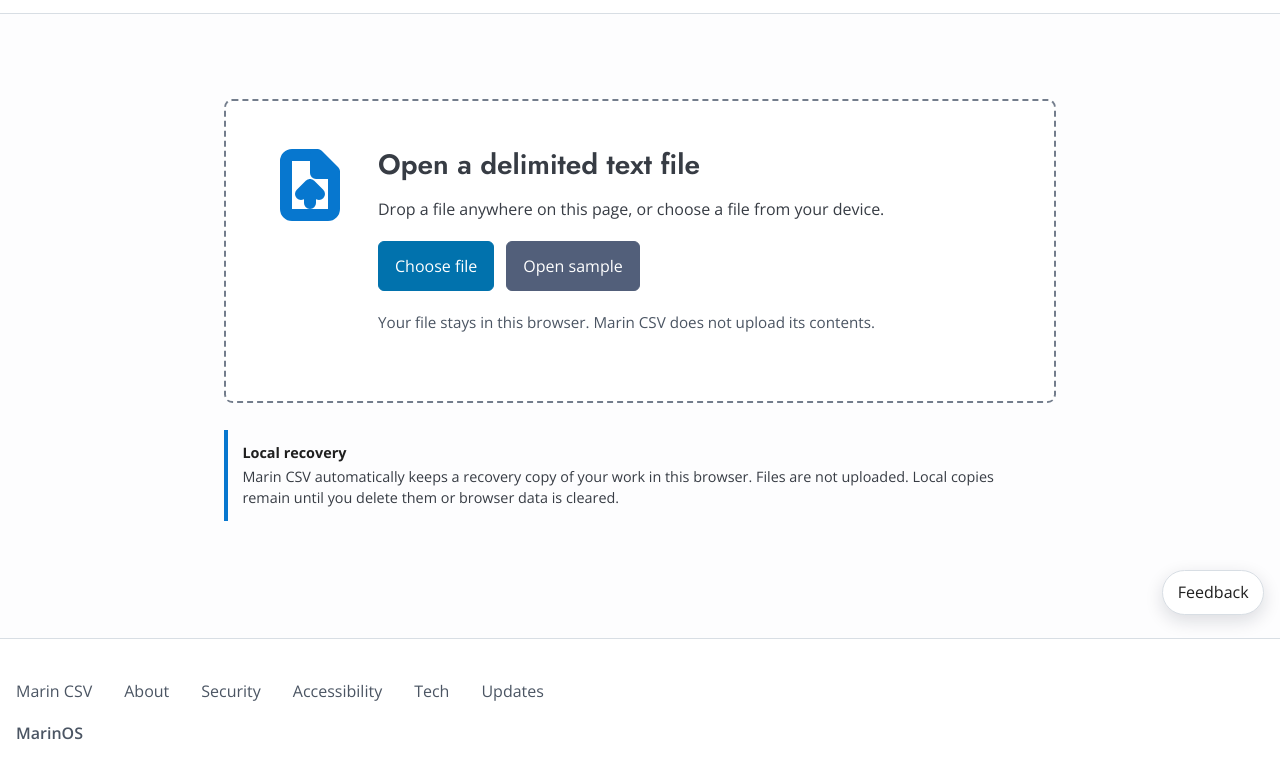
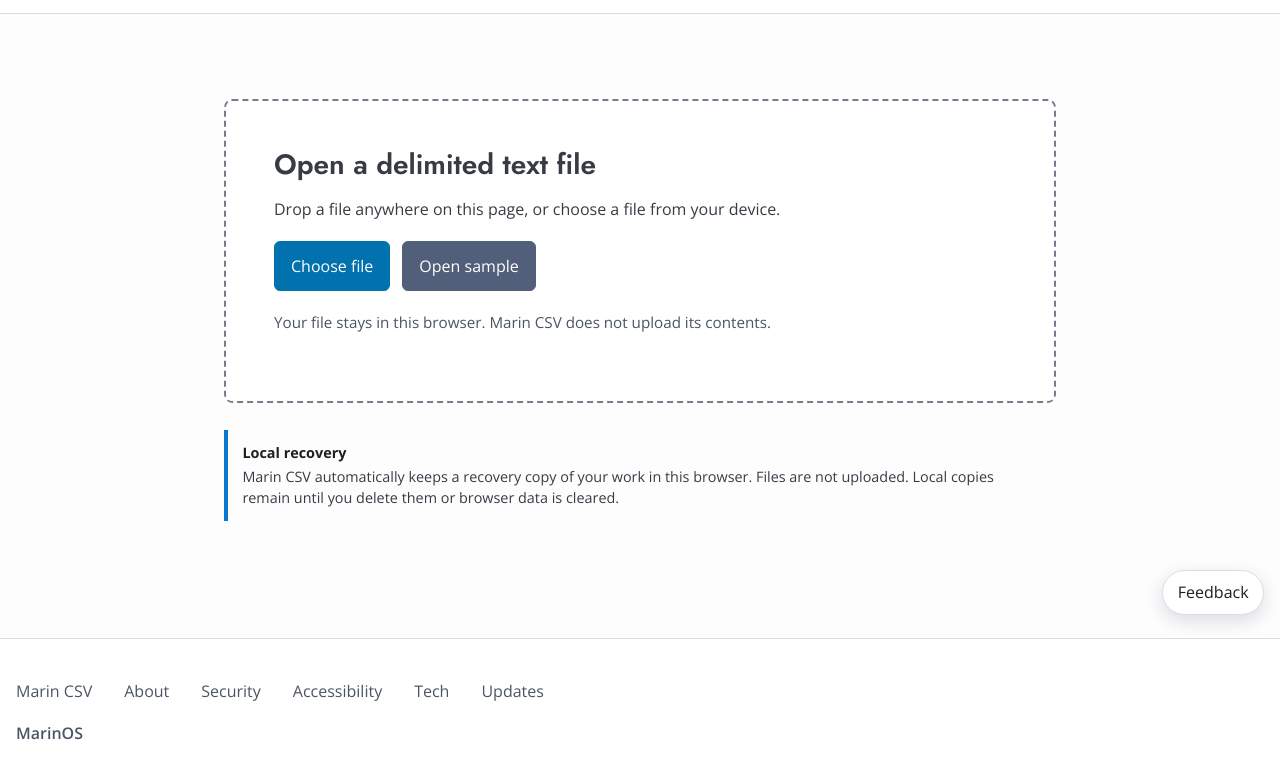
Before and after one commit to marincountygov/marin-csv, a website: page index.html in a window 1280 px wide. Shown: the part 169-948 px from the top of the page. Drawn offline with Linux system fonts and the light colour scheme; no server answers.

Commit message:
Remove the icon from the open file form

```diff
--- a/assets/app.css
+++ b/assets/app.css
@@ -140,7 +140,7 @@ body[data-csv-view="editor"][data-csv-route="start"] main#main.app-main {
 
 .csv-drop-zone {
   display: grid;
-  grid-template-columns: auto minmax(0, 1fr);
+  grid-template-columns: minmax(0, 1fr);
   gap: clamp(1rem, 3vw, 2rem);
   align-items: start;
   inline-size: min(100%, 52rem);
@@ -160,17 +160,6 @@ body[data-csv-view="editor"][data-csv-route="start"] main#main.app-main {
 
 .csv-drop-zone h2 {
   margin-block-start: 0;
-}
-
-.csv-drop-icon {
-  inline-size: clamp(3rem, 8vw, 4.5rem);
-  block-size: clamp(3rem, 8vw, 4.5rem);
-  fill: none;
-  stroke: currentColor;
-  stroke-linecap: round;
-  stroke-linejoin: round;
-  stroke-width: 4;
-  color: var(--app-accent, var(--pico-primary));
 }
 
 .csv-open-actions,
--- a/index.html
+++ b/index.html
@@ -58,10 +58,6 @@
           <div id="csv-open-error" class="app-alert app-alert--error csv-open-error" role="alert" tabindex="-1" hidden></div>
 
           <div id="csv-drop-zone" class="csv-drop-zone">
-            <svg class="csv-drop-icon" viewBox="0 0 24 24" aria-hidden="true">
-              <path d="M14.5 2H6a2 2 0 0 0-2 2v16a2 2 0 0 0 2 2h12a2 2 0 0 0 2-2V7.5L14.5 2z"/>
-              <path d="M14 2v6h6M12 18v-6M9 15l3-3 3 3"/>
-            </svg>
             <div>
               <h2 id="start-heading">Open a delimited text file</h2>
               <p id="csv-drop-help">Drop a file anywhere on this page, or choose a file from your device.</p>
```
Also changed, not shown: AGENTS.md (+2 -0 lines).
